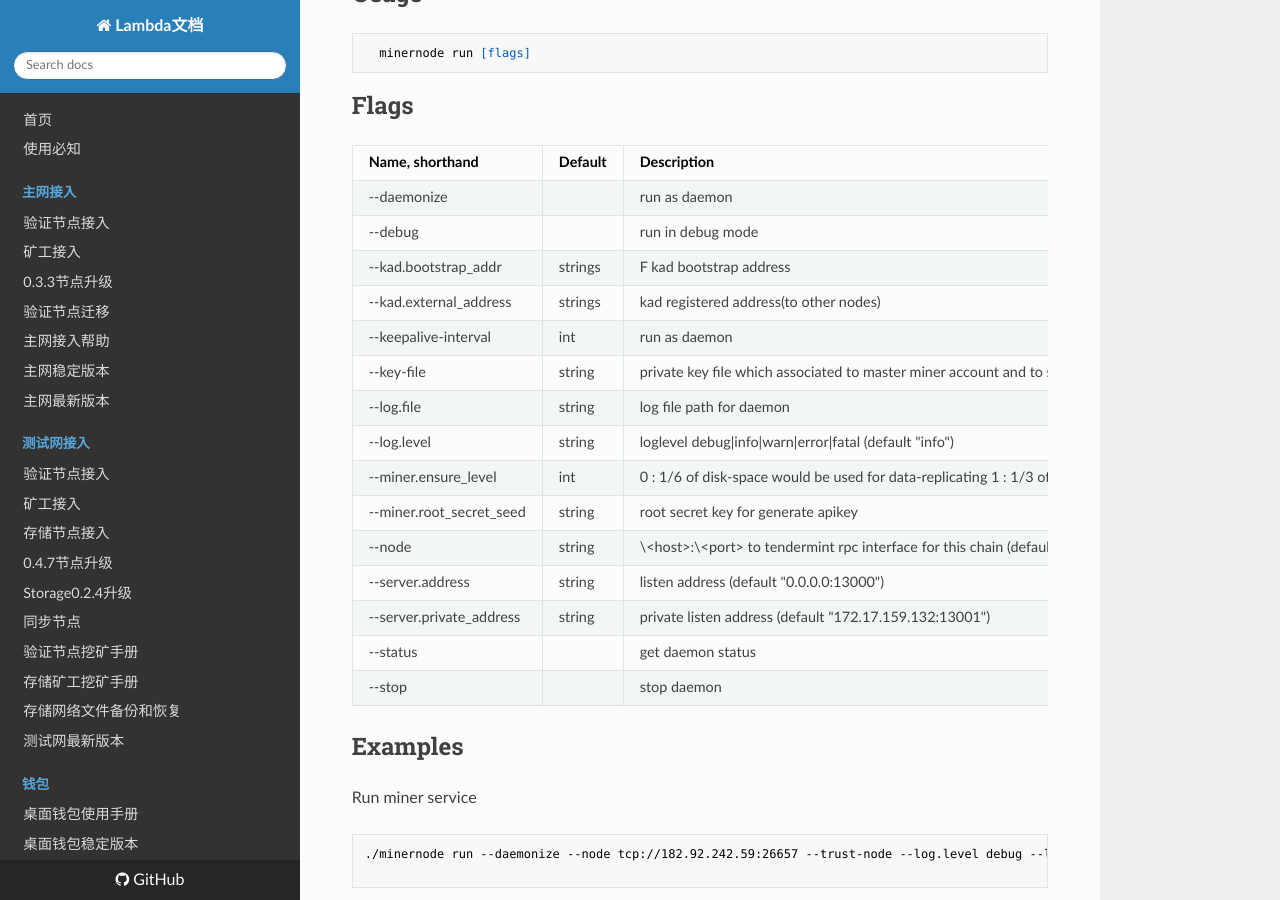
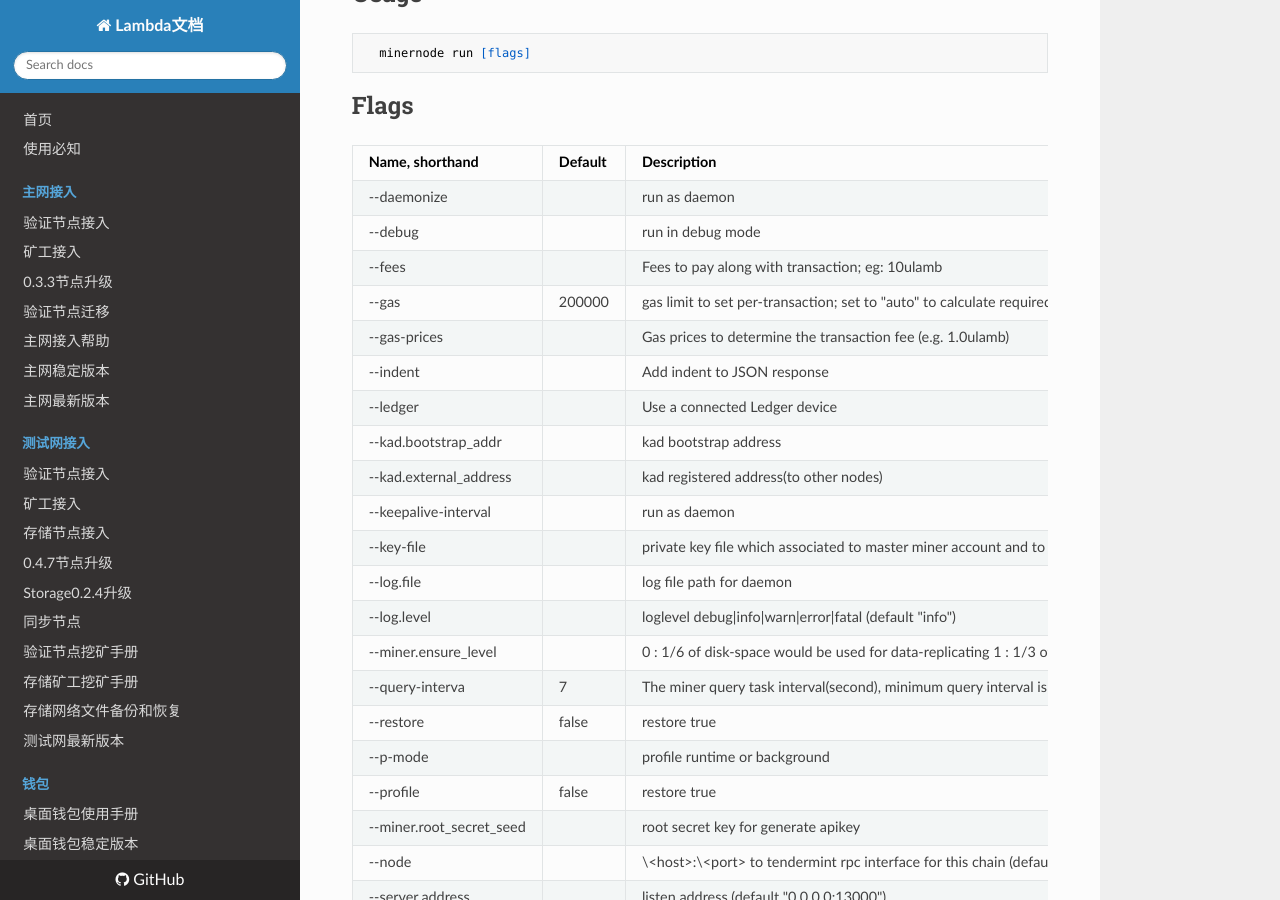
Before and after one commit to fireagainsmile/launch, an MkDocs documentation site: the page built from docs/minernode/run.md, in a window 1280 px wide and 900 px high, scrolled down 287 px. Built offline with MkDocs 1.6.1, drawn with Linux system fonts in a browser that asks for light colours; nearby versions of some CDN libraries.

Commit message:
Update run.md

```diff
--- a/docs/minernode/run.md
+++ b/docs/minernode/run.md
@@ -14,17 +14,26 @@ Run miner service
 | --------------- | ----   | -------- | ---------------------
 | --daemonize    |  |run as daemon|
 |  --debug   |   | run in debug mode|
-| --kad.bootstrap_addr    | strings   |F  kad bootstrap address|
-|  --kad.external_address   |  strings | kad registered address(to other nodes)|
-| --keepalive-interval   |int  |run as daemon|
-| --key-file   |  string | private key file which associated to master miner account and to sign|
-| --log.file    | string |log file path for daemon|
-|  --log.level  | string  | loglevel debug\|info\|warn\|error\|fatal (default "info")|
-| --miner.ensure_level    | int | 0 : 1/6 of disk-space would be used for data-replicating	1 : 1/3 of disk-space would be used for data-replicating|
-|  --miner.root_secret_seed   | string  | root secret key for generate apikey|
-| --node    |string  |\<host\>:\<port\> to tendermint rpc interface for this chain (default "tcp://localhost:26657")|
-|  --server.address   |string| listen address (default "0.0.0.0:13000")|
-| --server.private_address    | string |private listen address (default "172.17.159.132:13001")|
+|  --fees  |   | Fees to pay along with transaction; eg: 10ulamb|
+|  --gas  |  200000 | gas limit to set per-transaction; set to "auto" to calculate required gas automatically|
+|  --gas-prices  |   |Gas prices to determine the transaction fee (e.g. 1.0ulamb)|
+|  --indent |   | Add indent to JSON response|
+|  --ledger |   | Use a connected Ledger device|
+| --kad.bootstrap_addr    | | kad bootstrap address|
+|  --kad.external_address   |   | kad registered address(to other nodes)|
+| --keepalive-interval   |  |run as daemon|
+| --key-file   |   | private key file which associated to master miner account and to sign|
+| --log.file    |  |log file path for daemon|
+|  --log.level  |   | loglevel debug\|info\|warn\|error\|fatal (default "info")|
+| --miner.ensure_level    |  | 0 : 1/6 of disk-space would be used for data-replicating	1 : 1/3 of disk-space would be used for data-replicating|
+| --query-interva |  7 |  The miner query task interval(second), minimum query interval is 5s|
+|  --restore |   false | restore true |
+|   --p-mode |   |  profile runtime or background |
+|  --profile |   false | restore true |
+|  --miner.root_secret_seed   |   | root secret key for generate apikey|
+| --node    |  |\<host\>:\<port\> to tendermint rpc interface for this chain (default "tcp://localhost:26657")|
+|  --server.address   |  | listen address (default "0.0.0.0:13000")|
+| --server.private_address    | |private listen address (default "172.17.159.132:13001")|
 |  --status  |   | get daemon status|
 |  --stop  |   | stop daemon|
 
```
